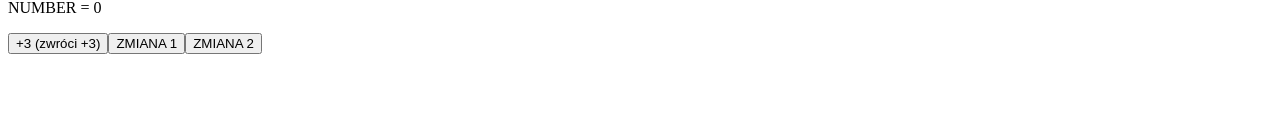
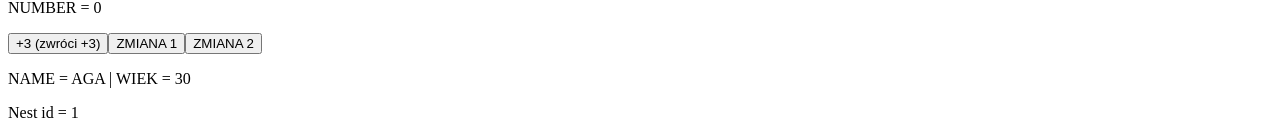
Before and after one commit to MaciejRog/CHEATSHEET_REACT, a React (Vite) app: page / in a window 1280 px wide. Shown: the part 879-1014 px from the top of the page. Before the commit the page ends 941 px from the top, so only its background shows below. Built offline with nearby package versions, Linux system fonts and the light colour scheme.

Commit message:
add state as an object

```diff
--- a/src/TEMATY/2_Interaktywność/Interakcje.jsx
+++ b/src/TEMATY/2_Interaktywność/Interakcje.jsx
@@ -262,7 +262,111 @@ function InterakcjeStateSeriesOfUpdates() {
 // VVVVVVVVVVVVVVVVVVVVVVVVVVVVVVVVV
 
 function InterakcjeStateObjects() {
-  return <></>;
+  // stan może przechowywać dowolną wartość JS'a => zwłaszcza OBIEKT
+  // UWAGA !! nie można zmieniać obiektu bezpośrednio, trzeba stworzyć nowy!!! (lub kopię istniejącego )
+
+  // zmienne IMMUTABLE  => 'string', 'number', 'booleans'
+  // zdefiniowane w systemie w pamięci przez JS'a (tylko 'read-only') => więc ich zmiana np: z 1 na 5 zmienia referencję do komórki w pamięci
+
+  // MUTACJA => mamy obiekt const [stan, setStan] = useState({x: 0, y: true})
+  // obiekt dostaje swoją referencję w pamięci
+  // możemy zrobić MUTACJĘ!!! (zmiana wartosci bez zmiany referencji)   np:  stan.x = 5 | stan.y = false
+  // UWAGA przy MUTACJI nie zmieni sie referencja do obiektu co przełoży się na brak 're-renderingu'
+  // UWAGA!!! to dotyczy tylko OBIEKTÓW które są STANEM (STATE OBJECT)
+
+  const [obiekt, setObiekt] = useState({
+    name: "AGA",
+    age: 30,
+  });
+  const [nestObiekt, setNestObiekt] = useState({
+    id: 1,
+    items: [
+      {
+        name: "kiwi",
+      },
+    ],
+  });
+
+  function handleClick() {
+    // aktualizując stan z obiektem musimy go traktować jako 'read-only'
+    // czyli zwrócić
+    // 1) nowy obiekt
+    // 2) kopię istniejącego
+
+    // ver_1
+    setObiekt({
+      // PŁYTKA KOPIA (SHALLOW-COPY) - zmienia tylko referencję 'obiekt', ALE nie zmieni referencję obiektów / tablic wewnątrz niego
+      ...obiekt,
+      name: "Nowa_wartosc",
+    });
+
+    // ver_2
+    setObiekt((prevObiekt) => {
+      return {
+        ...prevObiekt,
+        age: 29,
+      };
+    });
+
+    // ver_3
+    setObiekt(
+      // DEEP COPY - zmienia referencję obiektów i WSZYSTKICH obiektów / tablick itp.. w nim zagnieżdżonych (wszystko tworzone na nowa z nową referencję)
+      JSON.parse(
+        JSON.stringify({
+          ...obiekt,
+          name: "100% zmiana referencji wraz z zagnieżdżonymi referencjami",
+        })
+      )
+    );
+
+    // ver_4  (jak najbardziej poprawna)
+    const newObject = {
+      name: "MR",
+      age: 29,
+    };
+    newObject.name = "MARO"; // w nowo utworzonym obiekcie mozna zrobić mutację (zanim trafi do settera stanu) [LOCAL MUTATION są OK :)]
+    setObiekt(newObject);
+  }
+
+  function handleClickNestObject() {
+    // każdy zagnieżdżony obiekt należy też destrukturyzować ... (upierdliwe trochę)
+    // UWAGA !! tak na prawdę to nie ma zagnieżdżeń,
+    // po prostu pola wskazuja referencję na obiekt
+    /* WIĘC TAK NA PRAWDĘ WEWNĄTRZ DZIEJE SIĘ COŚ TAKIEGO:
+    let obj = {
+      name: 'ABC'
+      obj2: obj2      // referencja do obiektu
+    }
+    let obj2 = {
+      name: '123'
+    }
+    UWAGA !!!!
+        aby nie działać w ten sposób REACT zaleca stosowanie BIBLIOTEKI 'IMMER'  => npm i user-immer (i zamiast 'useState' => 'useImmer')
+        pozwala na zmiany typu: obj.pole = "nowa_wartośc" (które wewnątrz wykonują zmiany NIE MUTUJĄC OBIEKTU)
+    */
+    setNestObiekt((prevNestObiekt) => {
+      return {
+        ...prevNestObiekt,
+        items: [
+          // UWAGA 2-ga destruktyryzacja (aby zmienić referencję dla zagnieżdżonego obiektu !!!!!)
+          ...prevNestObiekt.items,
+          {
+            //dodano nowy obiekt do tablicy
+            name: "sage",
+          },
+        ],
+      };
+    });
+  }
+
+  return (
+    <>
+      <p onClick={handleClick}>
+        NAME = {obiekt.name} | WIEK = {obiekt.age}
+      </p>
+      <p onClick={handleClickNestObject}>Nest id = {nestObiekt.id}</p>
+    </>
+  );
 }
 
 // #################################
```
